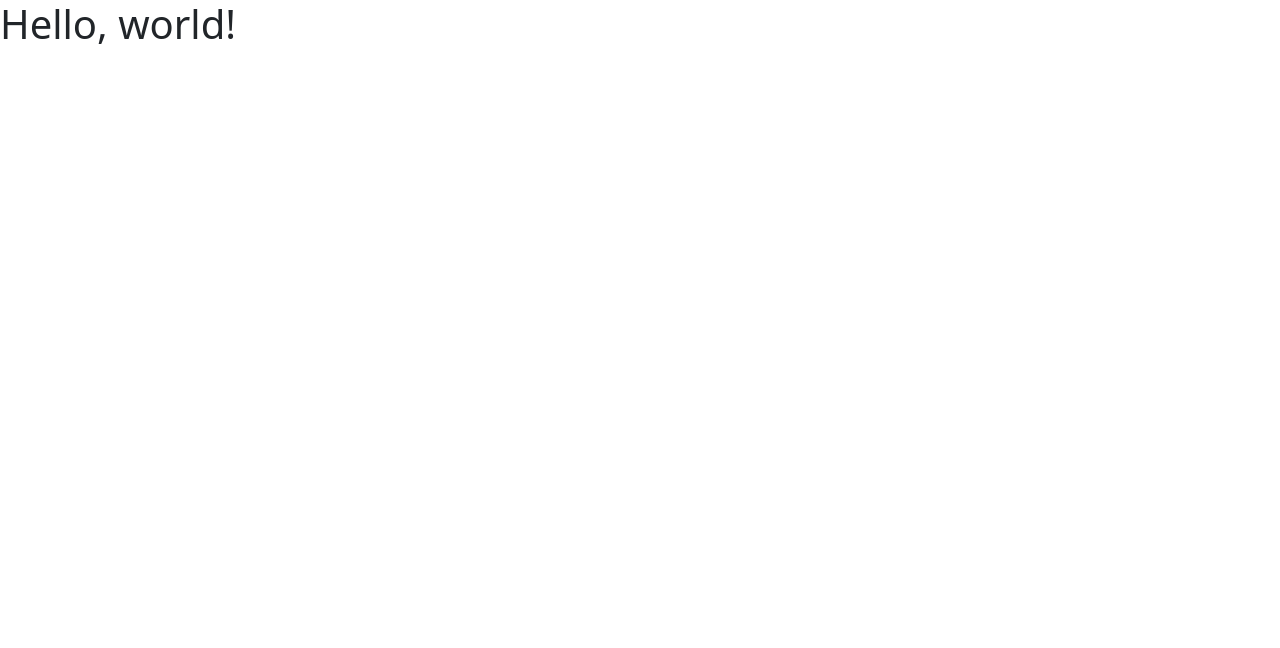
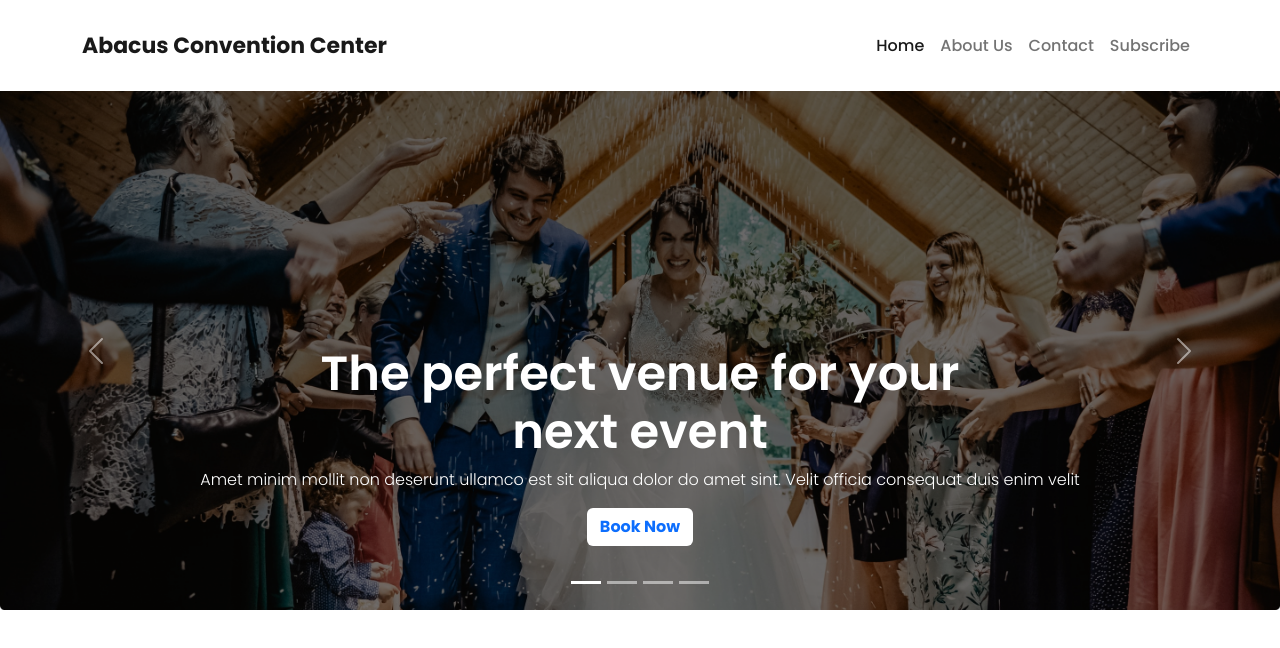
Before and after one commit to s-m-saifullah/convention-center, a plain HTML site: page index.html in a window 1280 px wide. Drawn offline with nearby package versions, Linux system fonts and the light colour scheme.

Commit message:
Added Banner Slider

```diff
--- a/index.html
+++ b/index.html
@@ -3,16 +3,158 @@
   <head>
     <meta charset="utf-8" />
     <meta name="viewport" content="width=device-width, initial-scale=1" />
-    <title>Bootstrap demo</title>
+    <title>Convention Center</title>
     <link
       href="https://cdn.jsdelivr.net/npm/bootstrap@5.2.0/dist/css/bootstrap.min.css"
       rel="stylesheet"
       integrity="sha384-gH2yIJqKdNHPEq0n4Mqa/HGKIhSkIHeL5AyhkYV8i59U5AR6csBvApHHNl/vI1Bx"
       crossorigin="anonymous"
     />
+    <link rel="stylesheet" href="styles/style.css" />
   </head>
   <body>
-    <h1>Hello, world!</h1>
+    <header>
+      <nav class="navbar navbar-expand-md py-4">
+        <div class="container">
+          <a class="navbar-brand fw-bold" href="#">Abacus Convention Center</a>
+          <button
+            class="navbar-toggler"
+            type="button"
+            data-bs-toggle="collapse"
+            data-bs-target="#navbarNav"
+            aria-controls="navbarNav"
+            aria-expanded="false"
+            aria-label="Toggle navigation"
+          >
+            <span class="navbar-toggler-icon"></span>
+          </button>
+          <div class="collapse navbar-collapse" id="navbarNav">
+            <ul class="navbar-nav ms-auto">
+              <li class="nav-item">
+                <a class="nav-link active" aria-current="page" href="#">Home</a>
+              </li>
+              <li class="nav-item">
+                <a class="nav-link" href="#">About Us</a>
+              </li>
+              <li class="nav-item">
+                <a class="nav-link" href="#">Contact</a>
+              </li>
+              <li class="nav-item">
+                <a class="nav-link">Subscribe</a>
+              </li>
+            </ul>
+          </div>
+        </div>
+      </nav>
+      <div class="header-slider">
+        <div
+          id="carouselExampleCaptions"
+          class="carousel slide"
+          data-bs-ride="false"
+        >
+          <div class="carousel-indicators">
+            <button
+              type="button"
+              data-bs-target="#carouselExampleCaptions"
+              data-bs-slide-to="0"
+              class="active"
+              aria-current="true"
+              aria-label="Slide 1"
+            ></button>
+            <button
+              type="button"
+              data-bs-target="#carouselExampleCaptions"
+              data-bs-slide-to="1"
+              aria-label="Slide 2"
+            ></button>
+            <button
+              type="button"
+              data-bs-target="#carouselExampleCaptions"
+              data-bs-slide-to="2"
+              aria-label="Slide 3"
+            ></button>
+            <button
+              type="button"
+              data-bs-target="#carouselExampleCaptions"
+              data-bs-slide-to="3"
+              aria-label="Slide 4"
+            ></button>
+          </div>
+          <div class="carousel-inner">
+            <div class="carousel-item active">
+              <img src="images/banner.png" class="d-block w-100" alt="..." />
+              <div class="carousel-caption">
+                <h5 class="w-75 m-auto mb-2 fw-semibold">
+                  The perfect venue for your next event
+                </h5>
+                <p class="fw-light w-md-50 w-100 m-auto mb-3">
+                  Amet minim mollit non deserunt ullamco est sit aliqua dolor do
+                  amet sint. Velit officia consequat duis enim velit
+                </p>
+                <button class="btn bg-white text-primary fw-bold mb-4">
+                  Book Now
+                </button>
+              </div>
+            </div>
+            <div class="carousel-item">
+              <img src="images/banner2.png" class="d-block w-100" alt="..." />
+              <div class="carousel-caption">
+                <h5>Second slide label</h5>
+                <p>
+                  Some representative placeholder content for the second slide.
+                </p>
+                <button class="btn bg-white text-primary fw-bold mb-4">
+                  Book Now
+                </button>
+              </div>
+            </div>
+            <div class="carousel-item">
+              <img src="images/banner3.png" class="d-block w-100" alt="..." />
+              <div class="carousel-caption">
+                <h5>Third slide label</h5>
+                <p>
+                  Some representative placeholder content for the third slide.
+                </p>
+                <button class="btn bg-white text-primary fw-bold mb-4">
+                  Book Now
+                </button>
+              </div>
+            </div>
+            <div class="carousel-item">
+              <img src="images/banner4.png" class="d-block w-100" alt="..." />
+              <div class="carousel-caption">
+                <h5>Fourth slide label</h5>
+                <p>
+                  Some representative placeholder content for the third slide.
+                </p>
+                <button class="btn bg-white text-primary fw-bold mb-4">
+                  Book Now
+                </button>
+              </div>
+            </div>
+          </div>
+          <button
+            class="carousel-control-prev"
+            type="button"
+            data-bs-target="#carouselExampleCaptions"
+            data-bs-slide="prev"
+          >
+            <span class="carousel-control-prev-icon" aria-hidden="true"></span>
+            <span class="visually-hidden">Previous</span>
+          </button>
+          <button
+            class="carousel-control-next"
+            type="button"
+            data-bs-target="#carouselExampleCaptions"
+            data-bs-slide="next"
+          >
+            <span class="carousel-control-next-icon" aria-hidden="true"></span>
+            <span class="visually-hidden">Next</span>
+          </button>
+        </div>
+      </div>
+    </header>
+
     <script
       src="https://cdn.jsdelivr.net/npm/bootstrap@5.2.0/dist/js/bootstrap.bundle.min.js"
       integrity="sha384-A3rJD856KowSb7dwlZdYEkO39Gagi7vIsF0jrRAoQmDKKtQBHUuLZ9AsSv4jD4Xa"
--- a/styles/style.css
+++ b/styles/style.css
@@ -0,0 +1,46 @@
+@import url("https://fonts.googleapis.com/css2?family=Inter:wght@400;500&family=Manrope:wght@400;500&family=Poppins:wght@300;400;500;600;700&family=Roboto:wght@700&display=swap");
+
+/*
+font-family: 'Inter', sans-serif;
+font-family: 'Manrope', sans-serif;
+font-family: 'Poppins', sans-serif;
+font-family: 'Roboto', sans-serif;
+*/
+
+/* Common Styles */
+body {
+  font-family: "Poppins", sans-serif;
+}
+
+/* Header Styles */
+
+header nav .navbar-brand {
+  font-size: 22px;
+}
+
+header .navbar-nav .nav-link {
+  font-weight: 500;
+}
+
+/* Carousel Styles */
+.carousel-inner h5 {
+  font-size: 48px;
+}
+
+@media screen and (max-width: 576px) {
+  .header-slider .carousel-inner {
+    min-height: 600px;
+  }
+
+  .header-slider .carousel-item {
+    min-height: inherit;
+  }
+
+  .header-slider .carousel-item img {
+    transform: scale(2) translate(20px, 45px);
+  }
+
+  .carousel-inner h5 {
+    font-size: 24px;
+  }
+}
```
Also changed, not shown: images/banner2.png (added), images/banner3.png (added), images/banner4.png (added).
